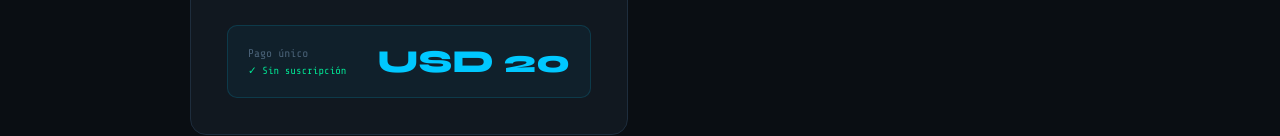
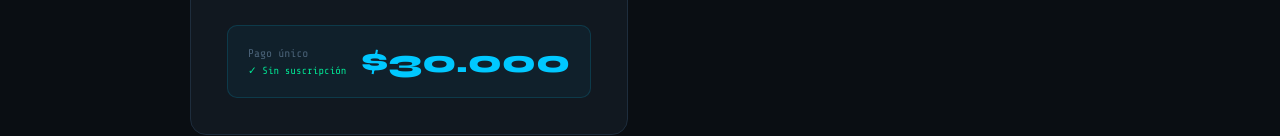
Before and after one commit to yaninacba/Bibliotecatecnico, a website: page checkout.html in a window 1280 px wide. Shown: the part 1004-1140 px from the top of the page. Drawn offline with nearby package versions, Linux system fonts and the light colour scheme.

Commit message:
activacioncurso2232211333

```diff
--- a/checkout.html
+++ b/checkout.html
@@ -353,7 +353,7 @@
         <div class="price-note">✓ Sin suscripción</div>
       </div>
       <div style="text-align:right">
-        <div class="price-amount">USD 20</div>
+        <div class="price-amount">$30.000</div>
       </div>
     </div>
   </div>
```
